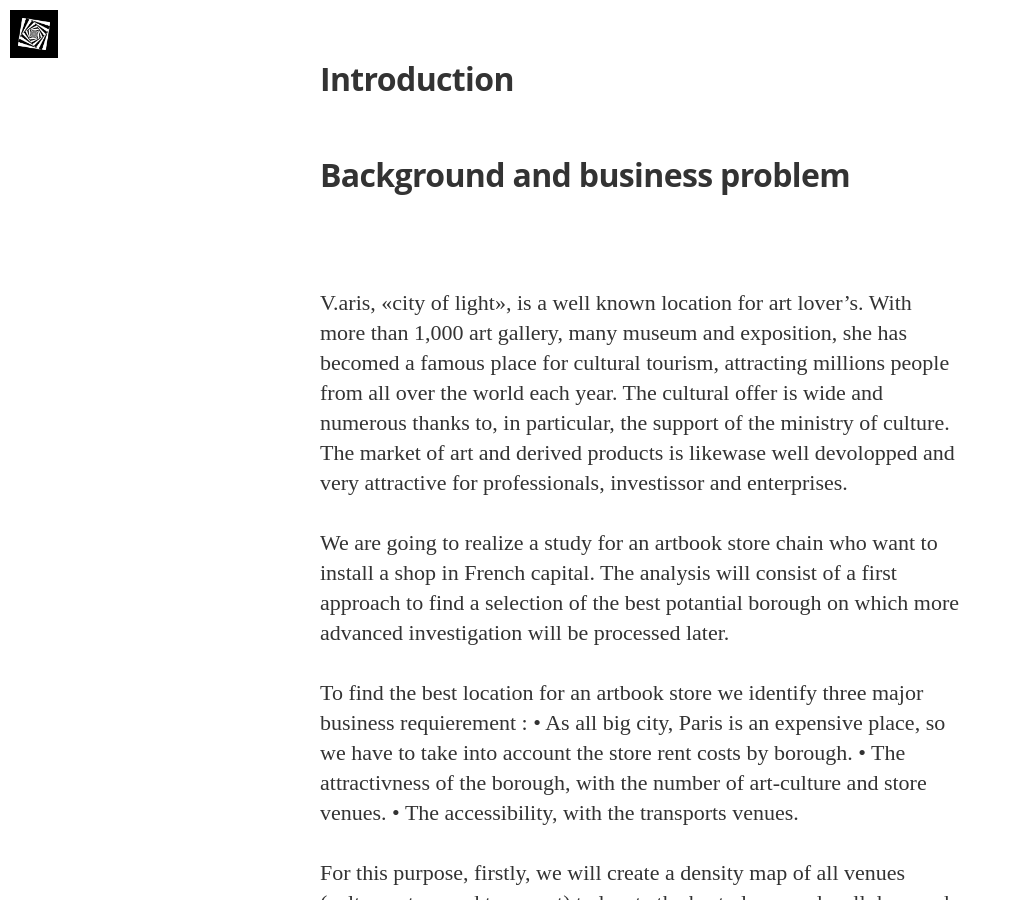
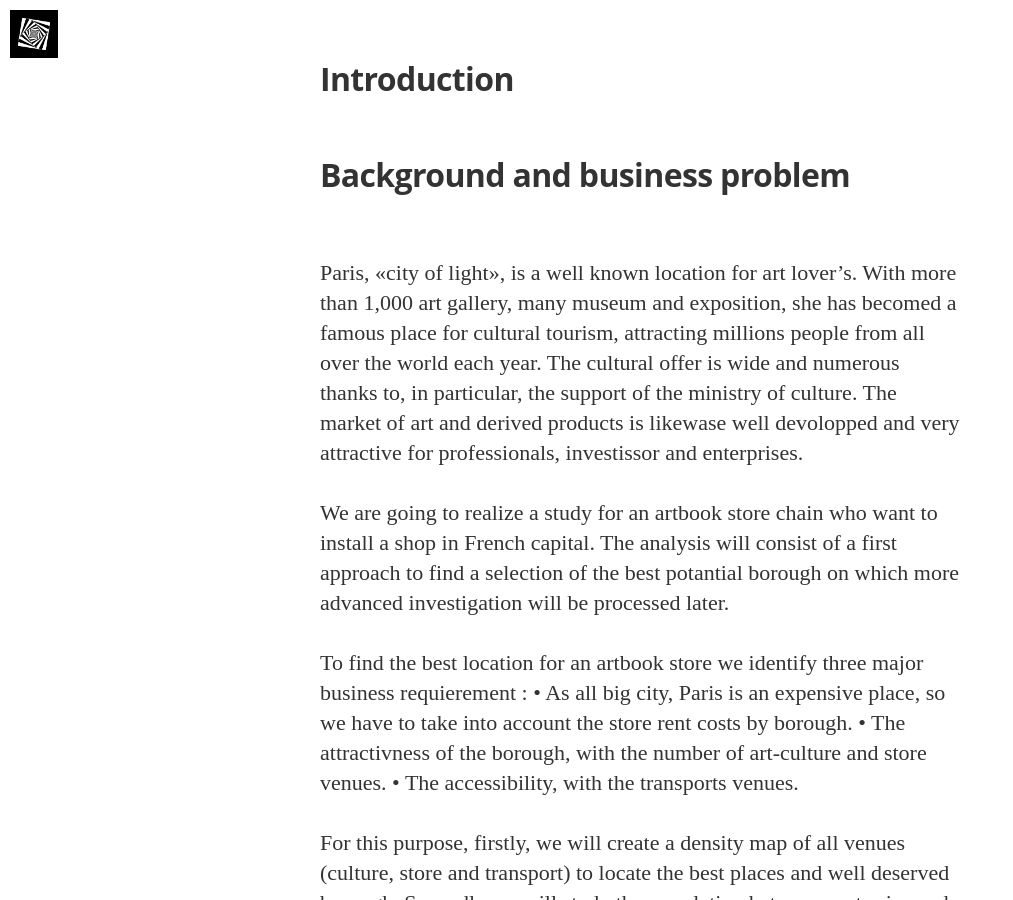
Before and after one commit to LCTyrell/LCTyrell.github.io, a Jekyll site: the page built from _posts/2019-05-22-ArtBook.markdown, in a window 1280 px wide and 900 px high, scrolled down 1033 px. Shown: the whole window, without its empty margins (0-1013 px from the left). Built offline with Jekyll 4.4.1, drawn with Linux system fonts in a browser that asks for light colours; nearby versions of some CDN libraries; some web fonts are replaced.

Commit message:
Update 2019-05-22-ArtBook.markdown

```diff
--- a/_posts/2019-05-22-ArtBook.markdown
+++ b/_posts/2019-05-22-ArtBook.markdown
@@ -11,9 +11,8 @@
 # Introduction
 
 ## Background and business problem
-
- <br/><br/>
-V.aris, «city of light», is a well known location for art lover’s. With more than 1,000 art gallery, many museum and exposition, she has becomed a famous place for  cultural tourism, attracting millions people from all over the world each year. The cultural offer is wide and numerous thanks to, in particular, the support of the ministry of culture. The market of art and derived products is likewase well devolopped and very attractive for professionals, investissor and enterprises.
+<br/>
+Paris, «city of light», is a well known location for art lover’s. With more than 1,000 art gallery, many museum and exposition, she has becomed a famous place for  cultural tourism, attracting millions people from all over the world each year. The cultural offer is wide and numerous thanks to, in particular, the support of the ministry of culture. The market of art and derived products is likewase well devolopped and very attractive for professionals, investissor and enterprises.
 
 We are going to realize a study for an artbook store chain who want to install a shop in French capital. The analysis will consist of a first approach to find a selection of the best potantial borough on which more advanced investigation will be processed later.
 
@@ -29,7 +28,7 @@
 This study is representative of the first step in geomarketing analysis and would be the same for other kind of store by modifying the categories of venues selected.
 
 ## Data description
-
+<br/>
    * I used Forsquare API to get the most common venues of given Borough of Istanbul [3].
 
    * The location store per square meter come from [4].
@@ -43,9 +42,9 @@
 
 
 ## Methodology
-
+<br/>
 ### Rent cost by number of venues
-
+<br/>
 In a first time to represent the rent price per number of venues, we merged data of the borough geometry and the rent cost. And we create a map using the folium library to show the rent cost per borough :
 
 Figure 1: Average store rent price per square meter per year in Paris
@@ -60,7 +59,7 @@
 Figure 3 : Heatmap of venues
 
 ### Correlation between rent price and venues
-
+<br/>
 To make correlation between rent price and venues we first use the library geopandas to make a spatial join between venues and geometry data. Then we merged the result with price data.
 So we could count the number of venues per borough, and prepare a dataframe to realize the repgression analysis :
 
```
